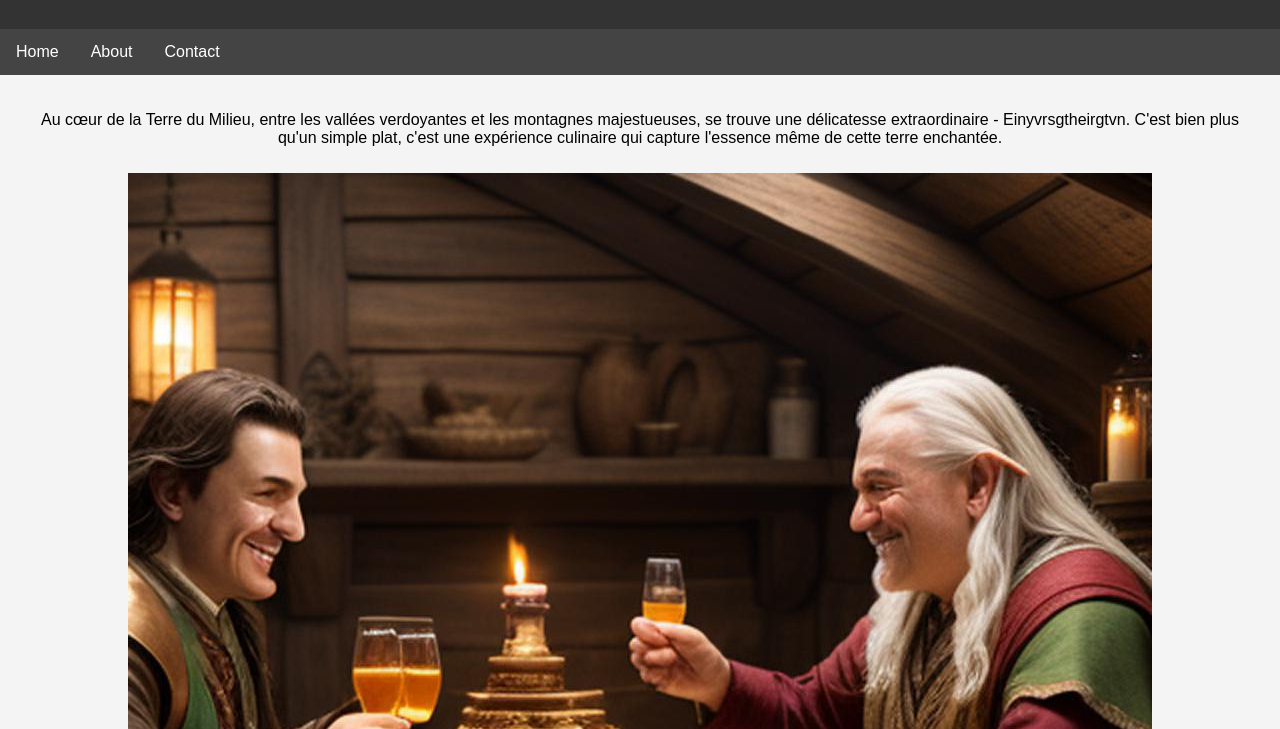
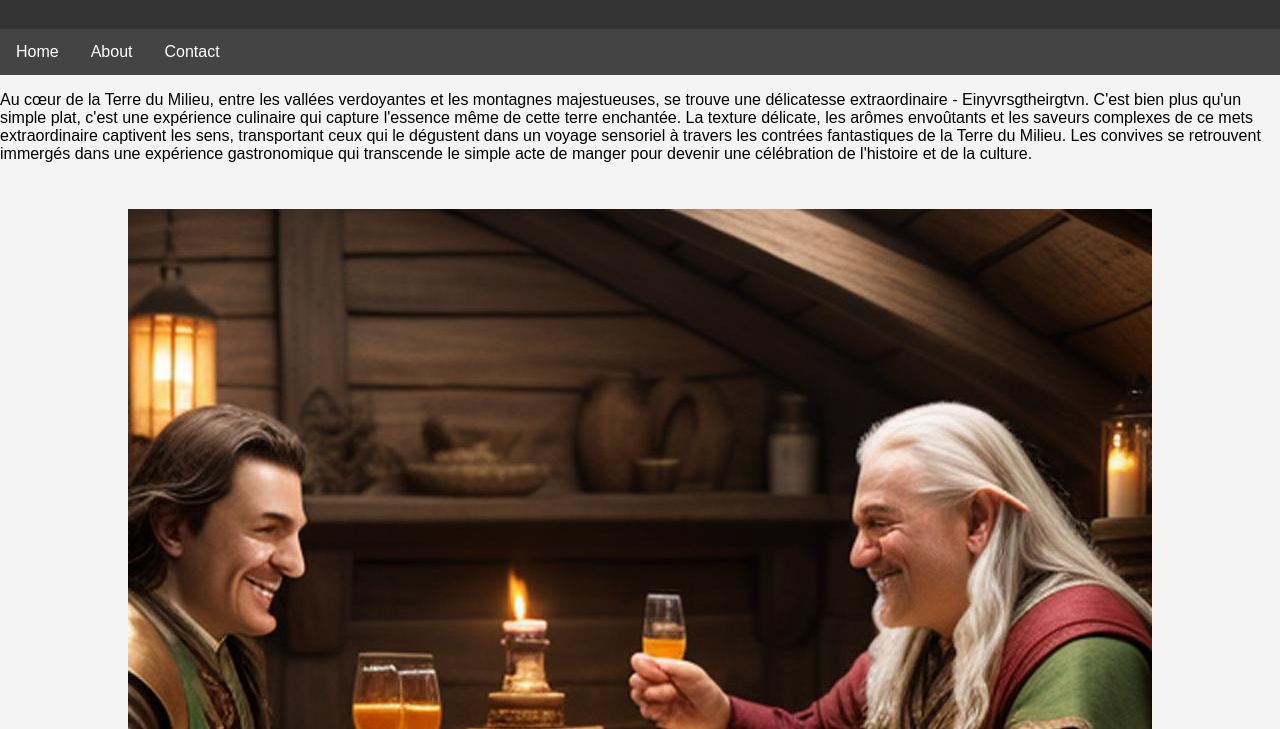
Before and after one commit to Spec2uloos/Einyvrsgtheirgtvn-, a plain HTML site: page index.html in a window 1280 px wide. Shown: the part 71-800 px from the top of the page. Drawn offline with Linux system fonts and the light colour scheme.

Commit message:
Update index.html

```diff
--- a/index.html
+++ b/index.html
@@ -2,7 +2,7 @@
 <html lang="en">
   <head>
 
-    <title>Einyvrsgtheirgtvn - Middle Earth Delicacy</title>
+    <title>A Middle Earth Delicacy, the einyvrsgtheirgtvn ! </title>
     <meta name="description" content="    Discover the hidden world of einyvrsgtheirgtvn, a delicacy of Middle-earth. This exotic dish is prepared with rare and mysterious ingredients! ">
     <link rel="icon" type="image/png" sizes="16x16"  href="/favicons/favicon-16x16.png">
     <meta name="msapplication-TileColor" content="#ffffff">
@@ -79,13 +79,17 @@
     <a href="contact.html">Contact</a>
 </nav>
 
+<body>
+  <p> Au cœur de la Terre du Milieu, entre les vallées verdoyantes et les montagnes majestueuses,
+    se trouve une délicatesse extraordinaire - Einyvrsgtheirgtvn. C'est bien plus qu'un simple plat,
+    c'est une expérience culinaire qui capture l'essence même de cette terre enchantée.
+    La texture délicate, les arômes envoûtants et les saveurs complexes de ce mets extraordinaire captivent les sens, transportant ceux qui le dégustent dans un voyage sensoriel à travers les contrées fantastiques de la Terre du Milieu. Les convives se retrouvent immergés
+    dans une expérience gastronomique qui transcende le simple acte de manger pour devenir une célébration de l'histoire et de la culture.</p>
+</body>
 
   <section>
       <div id="catalogue">
-        <p> Au cœur de la Terre du Milieu, entre les vallées verdoyantes et les montagnes majestueuses,
-          se trouve une délicatesse extraordinaire - Einyvrsgtheirgtvn. C'est bien plus qu'un simple plat,
-          c'est une expérience culinaire qui capture l'essence même de cette terre enchantée.</p>
-          <!-- Placeholder for photos -->
+
           <div class="photo"><img src="photo1.png" alt="Delicacy 1"></div>
           <p>
             Les maîtres artisans de la cuisine de la Terre du Milieu, héritiers de traditions millénaires, préparent Einyvrsgtheirgtvn avec une passion débordante.
@@ -95,8 +99,7 @@
           <p>
             Einyvrsgtheirgtvn est une fusion magique de saveurs, héritage et tradition. Chaque bouchée évoque les récits épiques et les légendes qui imprègnent les paysages de la Terre du Milieu. Les ingrédients soigneusement sélectionnés sont issus des riches terres fertiles,
              des rivières cristallines et des forêts mystiques qui peuplent cet univers fantastique.
-             La texture délicate, les arômes envoûtants et les saveurs complexes de ce mets extraordinaire captivent les sens, transportant ceux qui le dégustent dans un voyage sensoriel à travers les contrées fantastiques de la Terre du Milieu. Les convives se retrouvent immergés
-             dans une expérience gastronomique qui transcende le simple acte de manger pour devenir une célébration de l'histoire et de la culture.
+
           </p>
           <div class="photo"><img src="photo3.png" alt="Delicacy 3"></div>
           <p>
```
